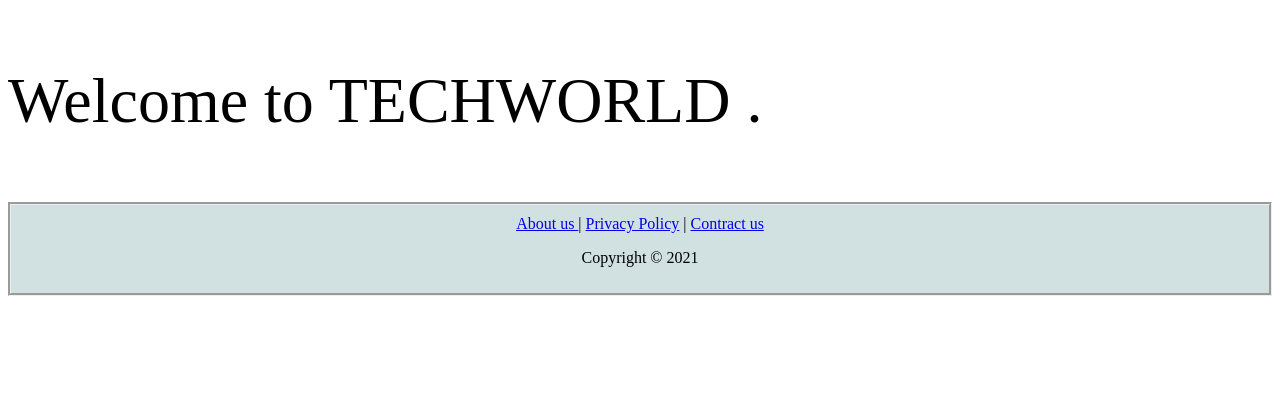
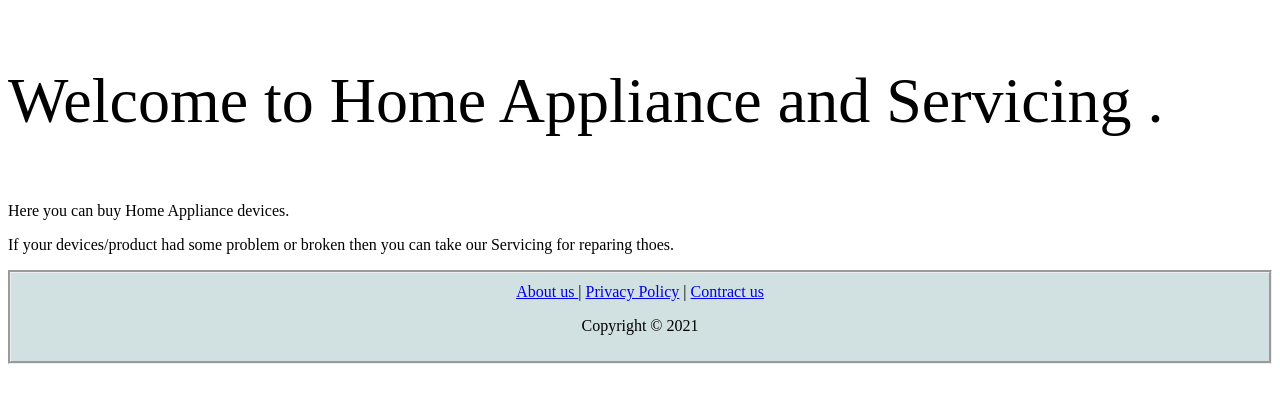
Before and after one commit to MdMonirulIslamMredul/WebTech-18-38668-3, a PHP site: page /PublicHome.php in a window 1280 px wide. Shown: the part 252-655 px from the top of the page. Run offline with PHP 8.4, Linux system fonts and the light colour scheme.

Commit message:
first commit

```diff
--- a/Lab_task_06/PublicHome.php
+++ b/Lab_task_06/PublicHome.php
@@ -10,7 +10,9 @@
 	include 'templates\head.php';
 	?>
 
-	<p style="font-size : 400%;" >Welcome to TECHWORLD . </p>
+	<p style="font-size : 400%;" >Welcome to Home Appliance and Servicing . </p>
+	<p> Here you can buy Home Appliance devices. </p>
+	<p> If your devices/product had some problem or broken then you can take our Servicing for reparing thoes.  </p>
 
 	<?php
 	include 'templates\foter.php';
```
Also changed, not shown: Lab_task_06/Screen_shot/1_Registration.png (added), Lab_task_06/Screen_shot/2_login.png (added), Lab_task_06/Screen_shot/3_Dashboard.png (added), Lab_task_06/Screen_shot/4_viewProfile.png (added), Lab_task_06/Screen_shot/5_editProfile.png (added), Lab_task_06/Screen_shot/6_changePassword.png (added), Lab_task_06/Screen_shot/Database.png (added).
